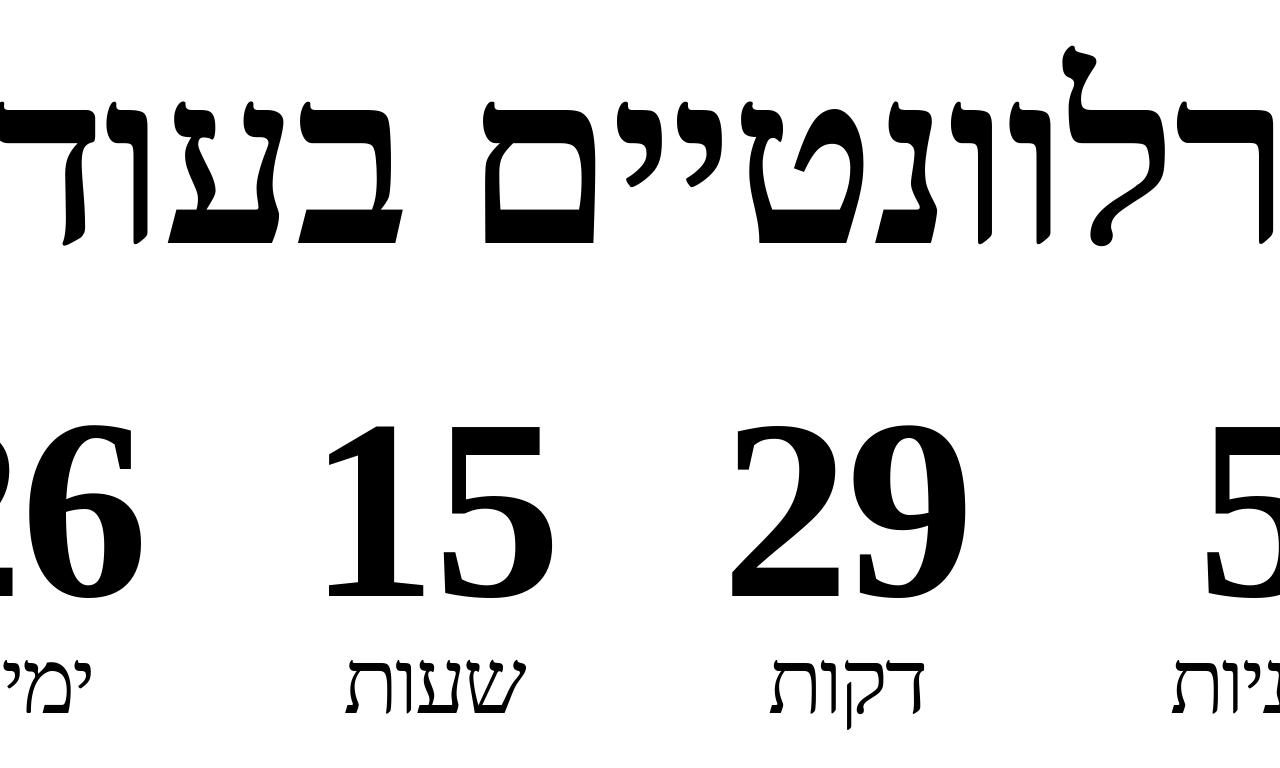
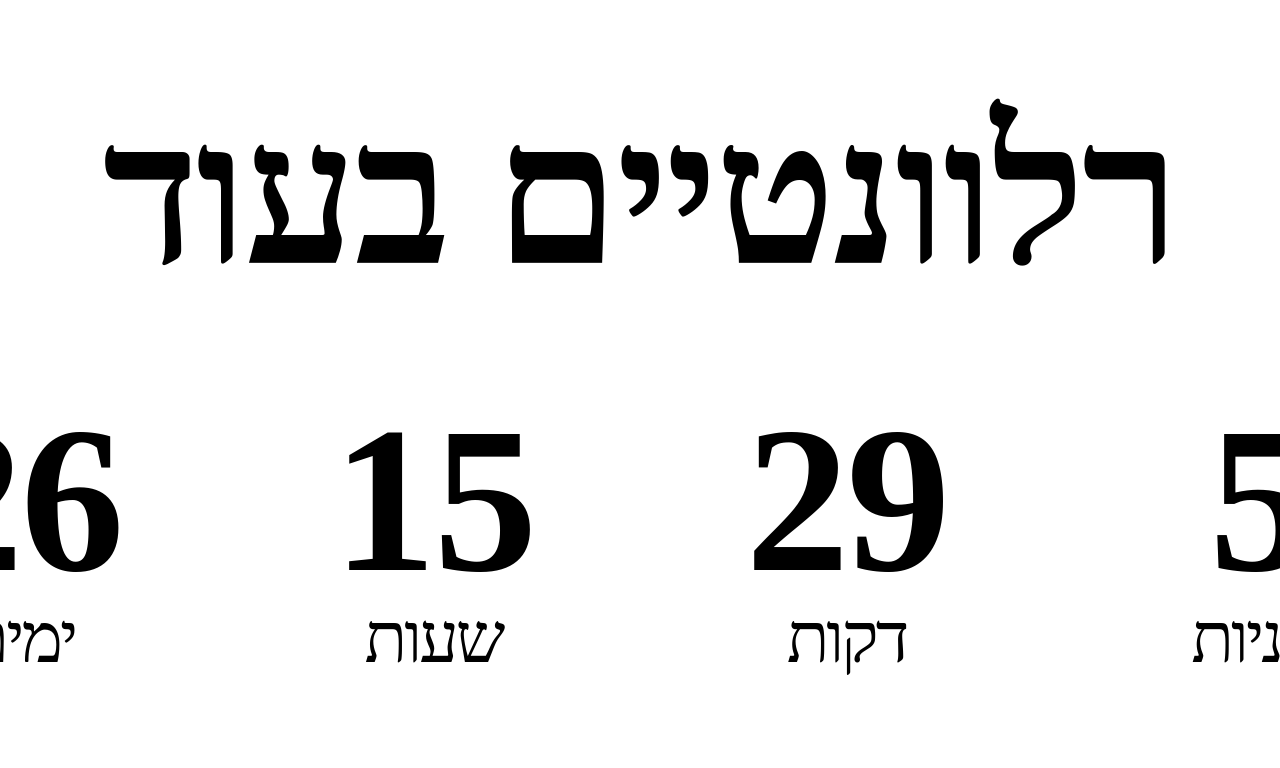
Before and after one commit to sahar-cohen/Countdown, a website built with Vite: page index.html in a window 1280 px wide. Shown: the top 768 px of the page. Built offline with nearby package versions, Linux system fonts and the light colour scheme.

Commit message:
updated text size

```diff
--- a/style.css
+++ b/style.css
@@ -24,13 +24,13 @@ body {
 }
 
 .title {
-  font-size: 240px;
+  font-size: 200px;
   font-weight: 900;
 }
 
 .countdown {
   display: flex;
-  font-size: 16rem;
+  font-size: 13rem;
   font-weight: 900;
   gap: 73px;
 }
@@ -49,7 +49,7 @@ body {
 .countdown > div::before {
   content: attr(id);
   text-transform: capitalize;
-  font-size: 90px;
+  font-size: 70px;
   font-weight: 300;
 }
 
```
